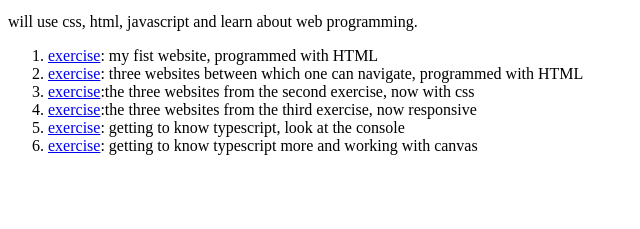
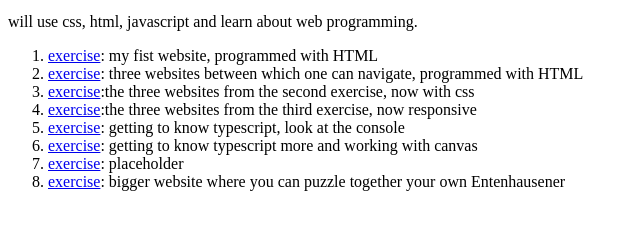
Before and after one commit to mikanthrop/GIS-SoSe-2021, a plain HTML site: page index.html in a window 1280 px wide. Shown: the part 101-330 px from the top of the page, without its empty margins (0-640 px from the left). Drawn offline with Linux system fonts and the light colour scheme.

Commit message:
updating index.html to hopefully be able to find the right site

```diff
--- a/index.html
+++ b/index.html
@@ -25,6 +25,8 @@
             <li><a href="https://mikanthrop.github.io/GIS-SoSe-2021/Kapitel_1/Kapitel_1.4/Portfolio.html">exercise</a>:the three websites from the third exercise, now responsive </li>
             <li><a href="https://mikanthrop.github.io/GIS-SoSe-2021/Kapitel_2/Kapitel_2.1/index.html">exercise</a>: getting to know typescript, look at the console</li>
             <li><a href="https://mikanthrop.github.io/GIS-SoSe-2021/Kapitel_2/Kapitel_2.2/index.html">exercise</a>: getting to know typescript more and working with canvas</li>
+            <li><a href="https://mikanthrop.github.io/GIS-SoSe-2021/Kapitel_2/Kapitel_2.3/index.html">exercise</a>: placeholder</li>
+            <li><a href="https://mikanthrop.github.io/GIS-SoSe-2021/Kapitel_2/Kapitelaufgabe_2/html/index.html">exercise</a>: bigger website where you can puzzle together your own Entenhausener</li>
         </ol>
 
     </main>
```
